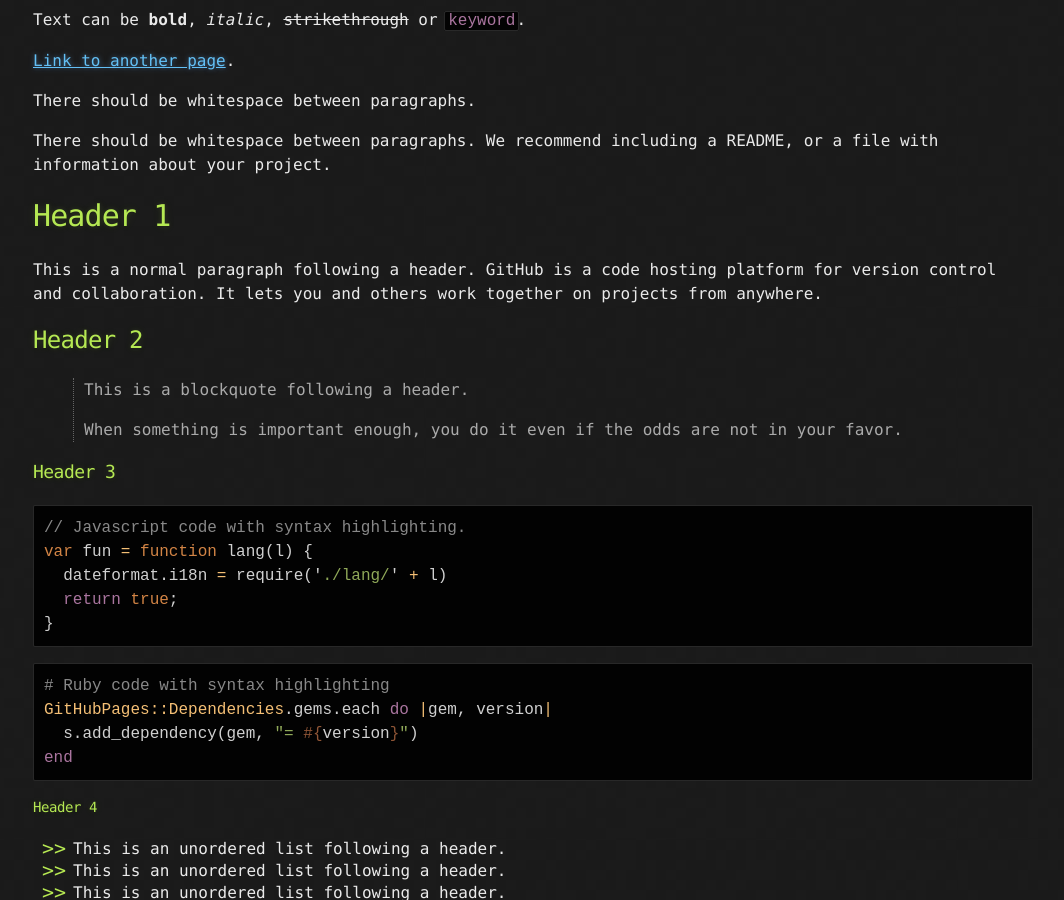
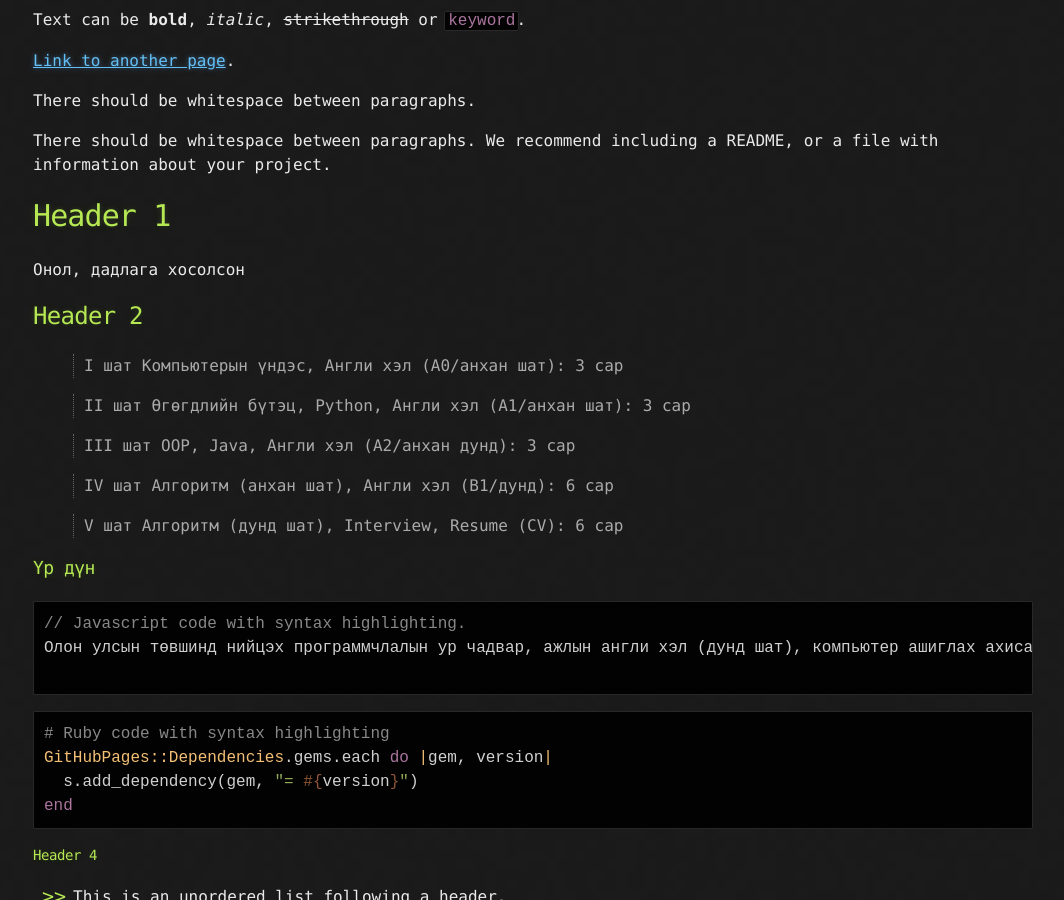
Before and after one commit to ganaatulgaa/corecode, a Jekyll site: the page built from index.md, in a window 1280 px wide and 900 px high, scrolled down 225 px. Shown: the whole window, without its empty margins (107-1171 px from the left). Built offline with Jekyll 4.4.1, drawn with Linux system fonts in a browser that asks for light colours.

Commit message:
Update index.md

````diff
--- a/index.md
+++ b/index.md
@@ -12,22 +12,34 @@ There should be whitespace between paragraphs. We recommend including a README,
 
 # Header 1
 
-This is a normal paragraph following a header. GitHub is a code hosting platform for version control and collaboration. It lets you and others work together on projects from anywhere.
+Онол, дадлага хосолсон
+
 
 ## Header 2
 
-> This is a blockquote following a header.
->
-> When something is important enough, you do it even if the odds are not in your favor.
+> І шат
+Компьютерын үндэс, Англи хэл (A0/анхан шат): 3 сар
 
-### Header 3
+> ІІ шат
+Өгөгдлийн бүтэц, Python, Англи хэл (A1/анхан шат): 3 сар
+
+> ІІІ шат
+OOP, Java, Англи хэл (A2/анхан дунд): 3 сар
+
+> ІV шат
+Алгоритм (анхан шат), Англи хэл (B1/дунд): 6 сар
+
+> V шат
+Алгоритм (дунд шат), Interview, Resume (CV): 6 сар
+
+
+
+### Үр дүн
 
 ```js
 // Javascript code with syntax highlighting.
-var fun = function lang(l) {
-  dateformat.i18n = require('./lang/' + l)
-  return true;
-}
+Олон улсын төвшинд нийцэх программчлалын ур чадвар, ажлын англи хэл (дунд шат), компьютер ашиглах ахисан төвшний мэдлэг чадвар
+
 ```
 
 ```ruby
````
